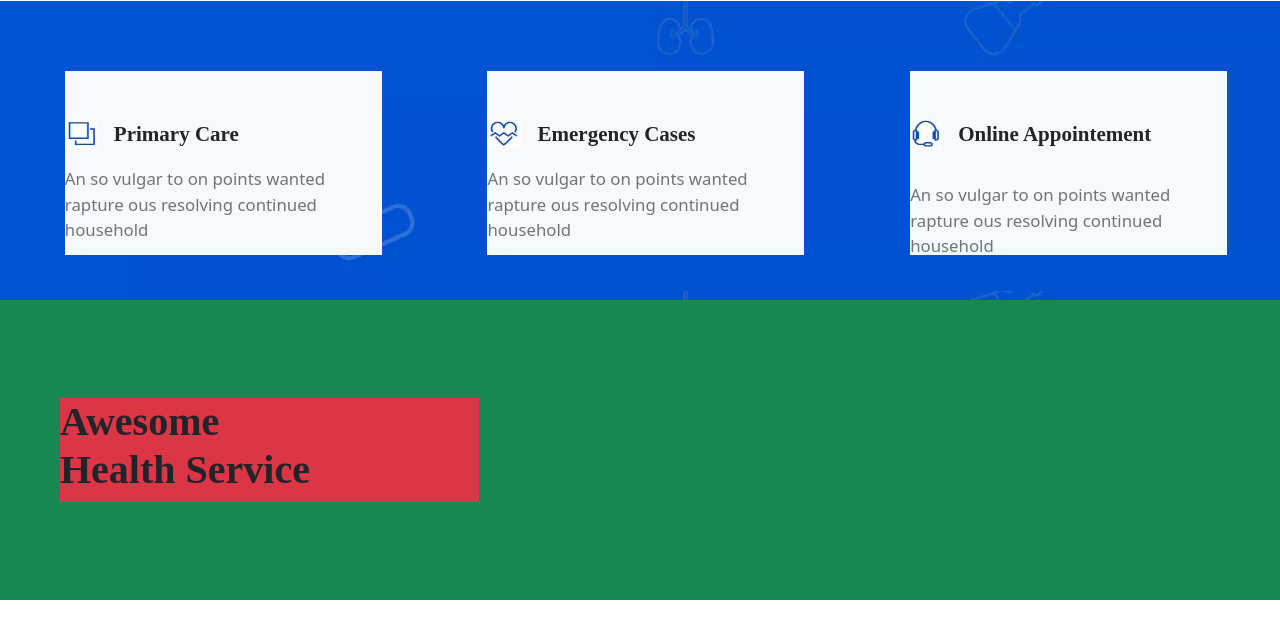
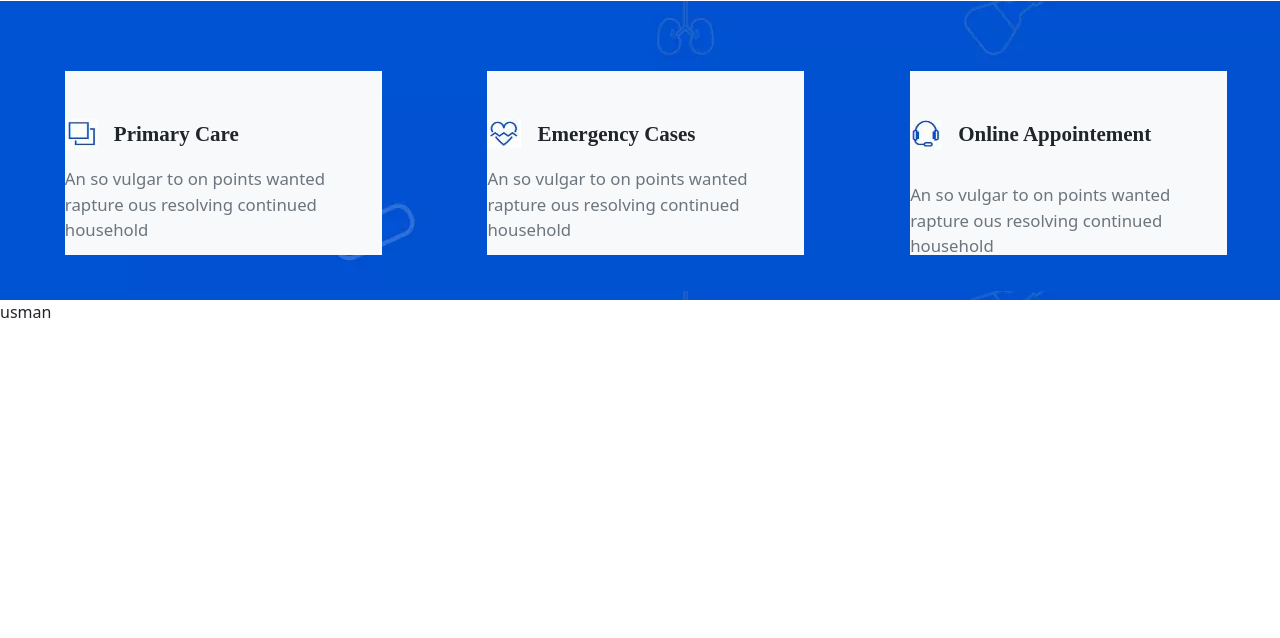
Before and after one commit to USMANTHEPROGRAMMER/MEDCARE., a plain HTML site: page index.html in a window 1280 px wide. Shown: the part 825-1463 px from the top of the page. Drawn offline with nearby package versions, Linux system fonts and the light colour scheme.

Commit message:
Update index.html

```diff
--- a/index.html
+++ b/index.html
@@ -104,12 +104,12 @@
   </div>
 </div>
 
-<div class="container-fluid bg-success d-flex align-items-center" id="container3">
+<!-- <div class="container-fluid bg-success d-flex align-items-center" id="container3">
   <div class="col-4 bg-danger ms-lg-5">
     <h1 class="awesome">Awesome <br class="d-lg-block d-none">
       Health Service</h1>
   </div>
-</div>
+</div> -->
 
 
 
```
